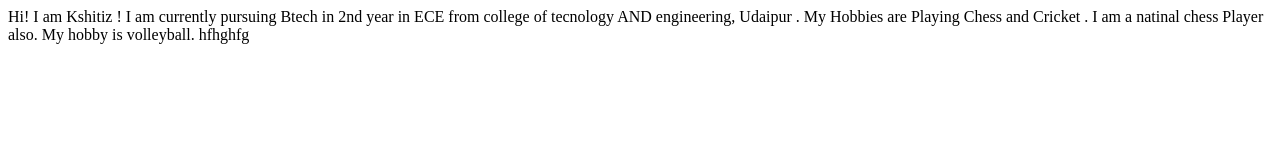
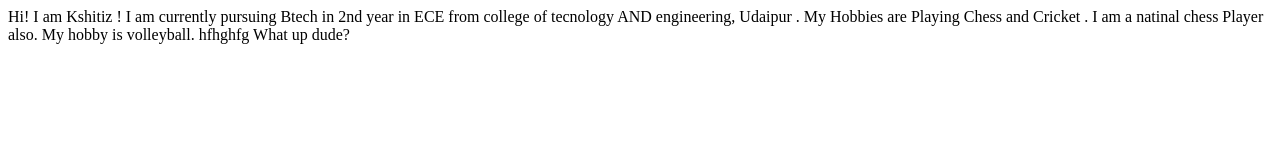
Before and after one commit to kshitizvaya30/kshitiz-vaya, a plain HTML site: page index.html in a window 1280 px wide. Drawn offline with Linux system fonts and the light colour scheme.

Commit message:
changes done

```diff
--- a/index.html
+++ b/index.html
@@ -13,5 +13,8 @@
 
     My hobby is volleyball.
     hfhghfg
+
+    What up dude?
+
 </body>
 </html>
```
